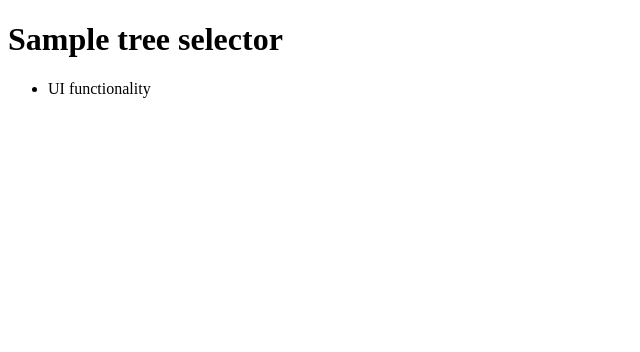
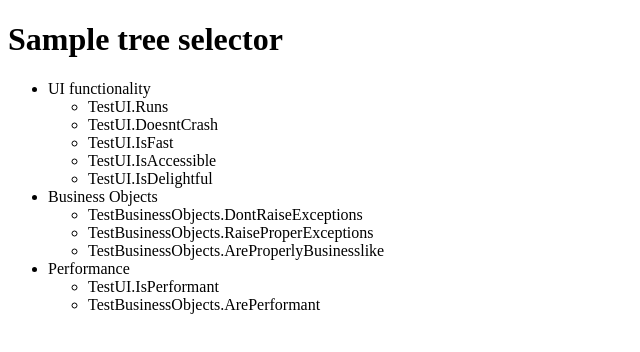
Before and after one commit to jake-bladt/tree, a plain HTML site: page index.html in a window 1280 px wide. Shown: the whole page, without its empty margins (0-640 px from the left). Drawn offline with Linux system fonts and the light colour scheme.

Commit message:
mock tests

```diff
--- a/index.html
+++ b/index.html
@@ -6,7 +6,28 @@
   <body>
     <h1>Sample tree selector</h1>
     <ul>
-      <li>UI functionality</li>
+      <li>UI functionality
+        <ul>
+          <li>TestUI.Runs</li>
+          <li>TestUI.DoesntCrash</li>
+          <li>TestUI.IsFast</li>
+          <li>TestUI.IsAccessible</li>
+          <li>TestUI.IsDelightful</li>
+        </ul>
+      </li>
+      <li>Business Objects
+        <ul>
+          <li>TestBusinessObjects.DontRaiseExceptions</li>
+          <li>TestBusinessObjects.RaiseProperExceptions</li>
+          <li>TestBusinessObjects.AreProperlyBusinesslike</li>
+        </ul>
+      </li>
+      <li>Performance
+        <ul>
+          <li>TestUI.IsPerformant</li>
+          <li>TestBusinessObjects.ArePerformant</li>
+        </ul>
+      </li>
     </ul>
   </body>
 </html>
```
